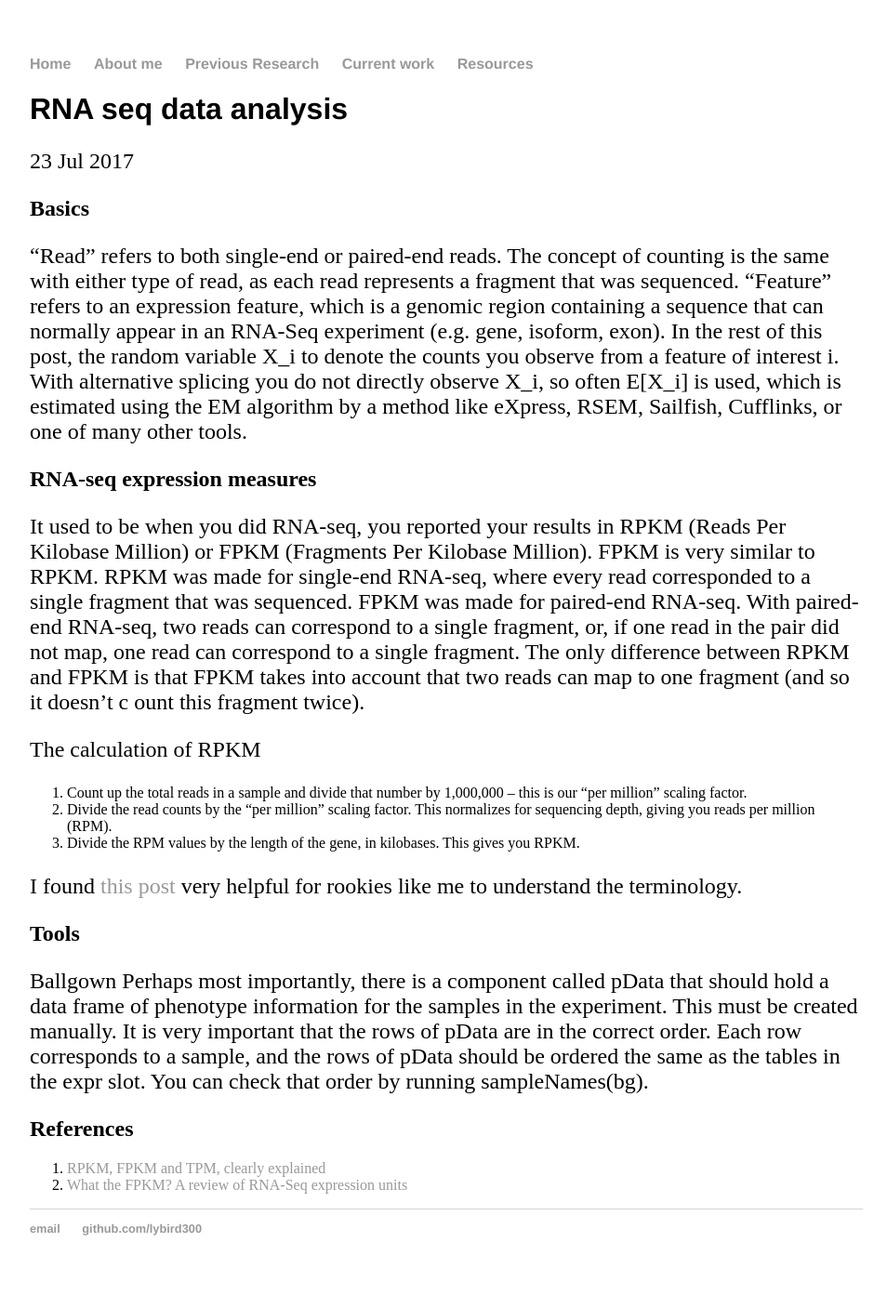
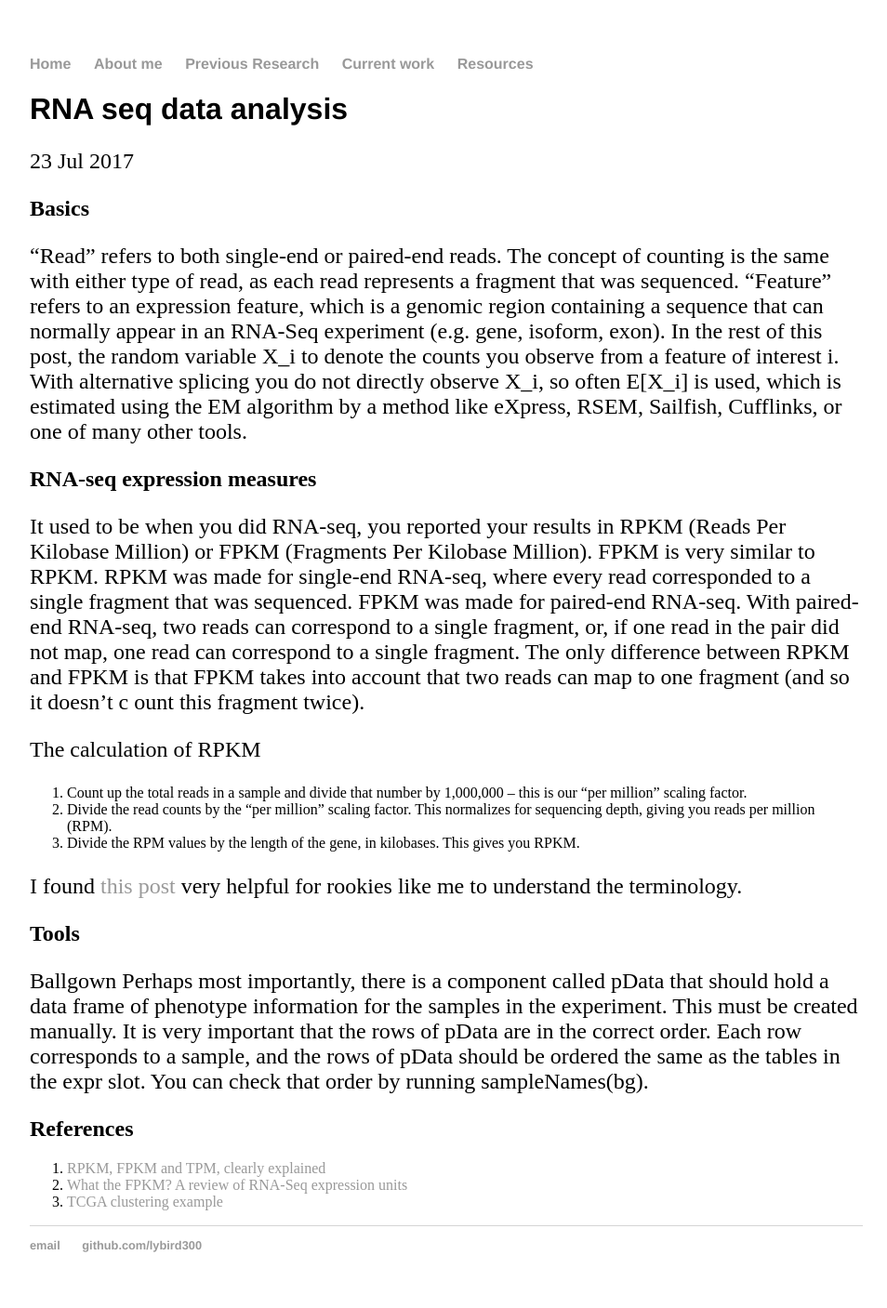
Before and after one commit to lybird300/lybird300.github.io, a Jekyll site: the page built from _posts/2017-07-23-RNA-seq.md, in a window 1280 px wide. Shown: the whole page at 93% size, without its empty margins (160-1114 px from the left). Built offline with Jekyll 4.4.1, drawn with Linux system fonts in a browser that asks for light colours.

Commit message:
Update 2017-07-23-RNA-seq.md

```diff
--- a/_posts/2017-07-23-RNA-seq.md
+++ b/_posts/2017-07-23-RNA-seq.md
@@ -27,4 +27,5 @@ Perhaps most importantly, there is a component called pData that should hold a d
 <ol>
 <li><a href="https://statquest.org/2015/07/09/rpkm-fpkm-and-tpm-clearly-explained/">RPKM, FPKM and TPM, clearly explained</a></li>
 <li><a href="https://haroldpimentel.wordpress.com/2014/05/08/what-the-fpkm-a-review-rna-seq-expression-units/">What the FPKM? A review of RNA-Seq expression units</a></li>
+<li><a href="https://www.shengxin.ren/article/88">TCGA clustering example</a></li>
 </ol>
```
